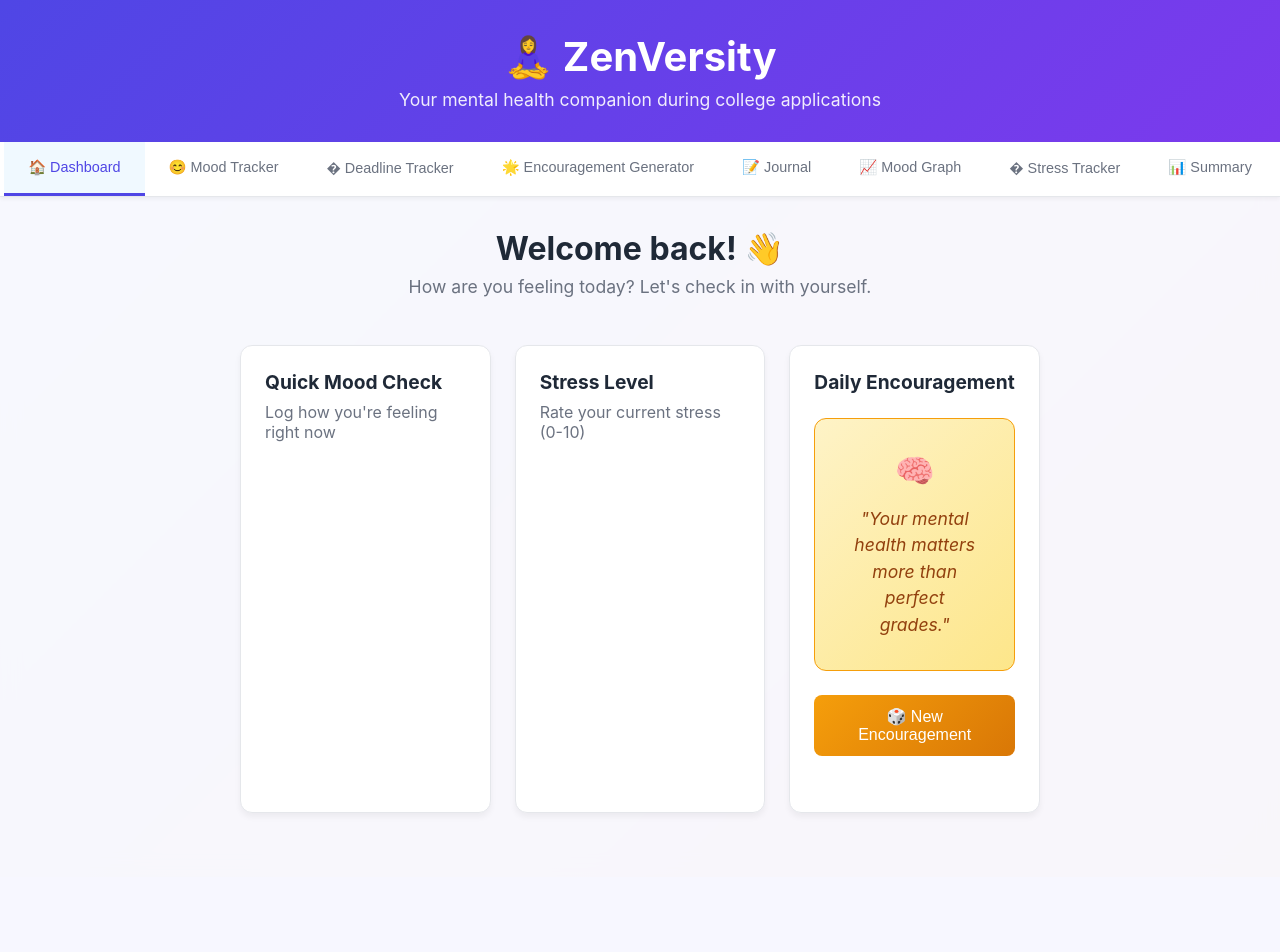
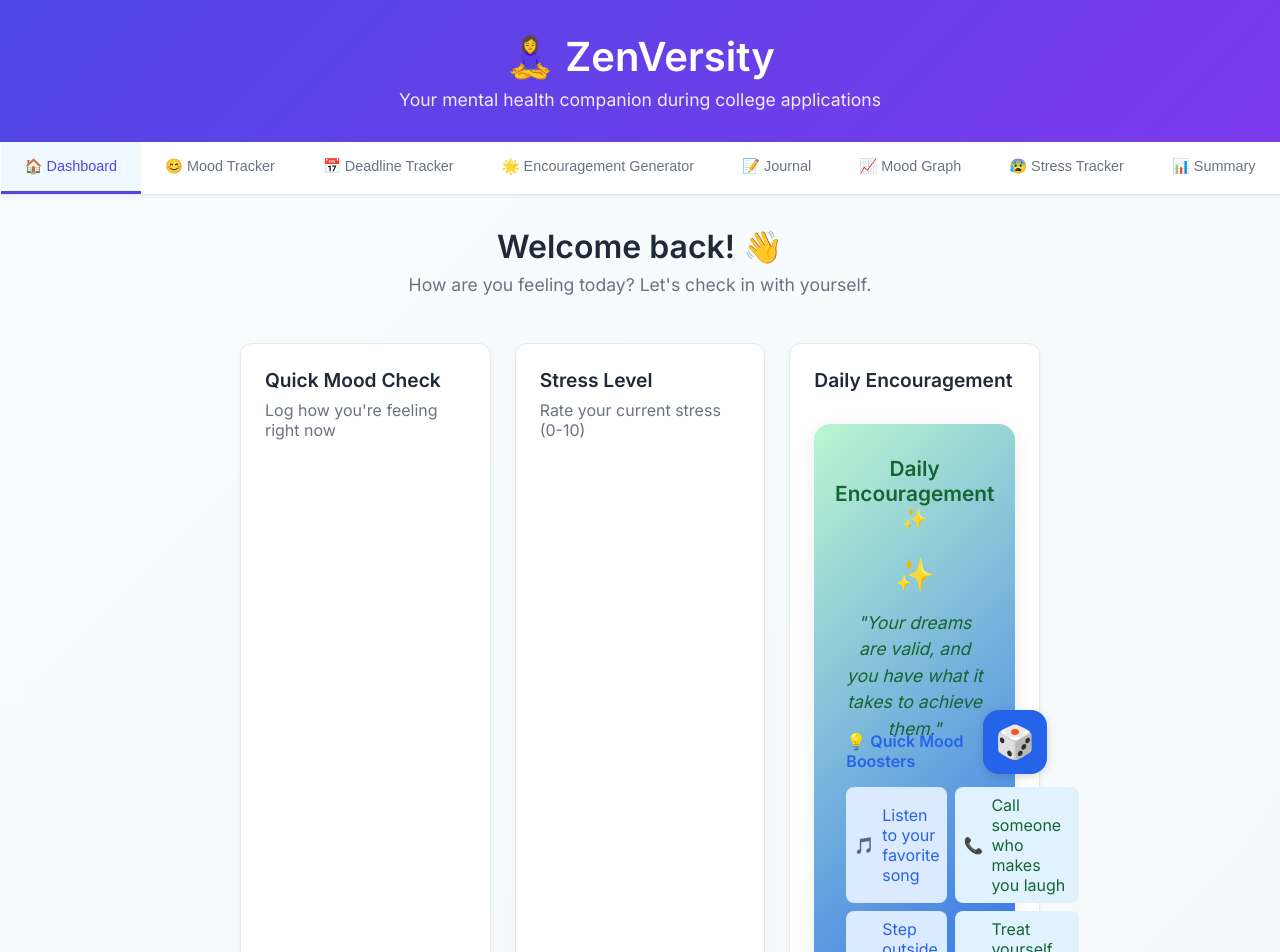
Before and after one commit to Tvenk16/ZenVersity, a React (Vite) app in the folder zenversity/: page / in a window 1280 px wide. Shown: the top 952 px of the page. Before the commit the page ends 877 px from the top, so only its background shows below. Built offline with nearby package versions, Linux system fonts and the light colour scheme.

Commit message:
Updated Encouragement Generator

```diff
--- a/zenversity/src/App.css
+++ b/zenversity/src/App.css
@@ -11,7 +11,7 @@ body, html, #root {
   padding: 0;
   box-sizing: border-box;
   overflow-x: hidden;
-  background: #f7f7ff;
+  background: linear-gradient(135deg, #43e6c2 0%, #009ace 100%);
 }
 
 /* Remove all other UI styles */
--- a/zenversity/src/ZenVersity.jsx
+++ b/zenversity/src/ZenVersity.jsx
@@ -1,5 +1,7 @@
 import React, { useState, useEffect } from 'react';
 import { LineChart, Line, XAxis, YAxis, CartesianGrid, Tooltip, ResponsiveContainer, AreaChart, Area } from 'recharts';
+import './App.css';
+import EncouragementGenerator from './components/EncouragementGenerator';
 
 // Mock data for demo
 const mockMoodData = [
@@ -37,11 +39,11 @@ function ZenVersity() {
   const tabs = [
     { id: 'dashboard', name: '🏠 Dashboard' },
     { id: 'mood', name: '😊 Mood Tracker' },
-    { id: 'deadlines', name: '� Deadline Tracker' },
+    { id: 'deadlines', name: '📅 Deadline Tracker' },
     { id: 'encouragement', name: '🌟 Encouragement Generator' },
     { id: 'journal', name: '📝 Journal' },
     { id: 'moodgraph', name: '📈 Mood Graph' },
-    { id: 'stress', name: '� Stress Tracker' },
+    { id: 'stress', name: '😰 Stress Tracker' },
     { id: 'summary', name: '📊 Summary' }
   ];
 
@@ -69,7 +71,7 @@ function ZenVersity() {
   };
 
   return (
-    <div style={{ minHeight: '100vh', background: 'linear-gradient(135deg, #667eea 0%, #764ba2 100%)' }}>
+    <div style={{ minHeight: '100vh', background: 'linear-gradient(135deg, #66c9eaff 0%, #4b89a2ff 100%)' }}>
       <div style={{ background: 'rgba(255, 255, 255, 0.95)', backdropFilter: 'blur(10px)', minHeight: '100vh' }}>
         {/* Header */}
         <header style={{
@@ -1066,128 +1068,6 @@ function DeadlineTracker({ tasks, setTasks }) {
   );
 }
 
-// Encouragement Generator Component
-function EncouragementGenerator() {
-  const [currentQuote, setCurrentQuote] = useState(null);
-  const [isGenerating, setIsGenerating] = useState(false);
-
-  const encouragementQuotes = [
-    {
-      text: "You are stronger than you think and more capable than you imagine.",
-      emoji: "💪"
-    },
-    {
-      text: "Every college application you complete is a step toward your future.",
-      emoji: "🎓"
-    },
-    {
-      text: "Your worth isn't determined by acceptance letters. You're amazing either way.",
-      emoji: "⭐"
-    },
-    {
-      text: "It's okay to feel overwhelmed. Take it one day at a time.",
-      emoji: "🌅"
-    },
-    {
-      text: "You've overcome challenges before, and you'll overcome this too.",
-      emoji: "🌟"
-    },
-    {
-      text: "Your mental health matters more than perfect grades.",
-      emoji: "🧠"
-    },
-    {
-      text: "Progress, not perfection. You're doing great!",
-      emoji: "📈"
-    },
-    {
-      text: "Remember to breathe, rest, and be kind to yourself.",
-      emoji: "🫁"
-    }
-  ];
-
-  const generateQuote = () => {
-    setIsGenerating(true);
-
-    setTimeout(() => {
-      const randomIndex = Math.floor(Math.random() * encouragementQuotes.length);
-      setCurrentQuote(encouragementQuotes[randomIndex]);
-      setIsGenerating(false);
-    }, 500);
-  };
-
-  React.useEffect(() => {
-    generateQuote();
-  }, []);
-
-  return (
-    <div style={{ textAlign: 'center' }}>
-      <div style={{
-        margin: '1.5rem 0',
-        minHeight: '120px',
-        display: 'flex',
-        alignItems: 'center',
-        justifyContent: 'center'
-      }}>
-        {isGenerating ? (
-          <div style={{
-            display: 'flex',
-            flexDirection: 'column',
-            alignItems: 'center',
-            gap: '0.5rem'
-          }}>
-            <div style={{
-              fontSize: '1.5rem',
-              animation: 'spin 1s linear infinite'
-            }}>🔄</div>
-            <p>Generating encouragement...</p>
-          </div>
-        ) : currentQuote ? (
-          <div style={{
-            background: 'linear-gradient(135deg, #fef3c7 0%, #fde68a 100%)',
-            padding: '2rem',
-            borderRadius: '12px',
-            border: '1px solid #f59e0b',
-            maxWidth: '500px',
-            margin: '0 auto'
-          }}>
-            <div style={{ fontSize: '2rem', marginBottom: '1rem' }}>
-              {currentQuote.emoji}
-            </div>
-            <blockquote style={{
-              fontSize: '1.1rem',
-              fontStyle: 'italic',
-              color: '#92400e',
-              lineHeight: '1.5',
-              margin: 0
-            }}>
-              "{currentQuote.text}"
-            </blockquote>
-          </div>
-        ) : null}
-      </div>
-
-      <button
-        onClick={generateQuote}
-        disabled={isGenerating}
-        style={{
-          background: isGenerating ? '#9ca3af' : 'linear-gradient(135deg, #f59e0b 0%, #d97706 100%)',
-          color: 'white',
-          border: 'none',
-          padding: '0.75rem 1.5rem',
-          borderRadius: '8px',
-          fontSize: '1rem',
-          fontWeight: '500',
-          cursor: isGenerating ? 'not-allowed' : 'pointer',
-          marginBottom: '2rem'
-        }}
-      >
-        {isGenerating ? 'Generating...' : '🎲 New Encouragement'}
-      </button>
-    </div>
-  );
-}
-
 // Insights Page Component
 function InsightsPage({ moodData, stressData }) {
   return (
@@ -1433,129 +1313,69 @@ function MoodGraph({ moodData }) {
 
 // Weekly Summary Component
 function WeeklySummary({ moodData, stressData }) {
-  const avgMood = moodData.length > 0 ?
-    (moodData.reduce((sum, item) => sum + (item.mood || 0), 0) / moodData.length).toFixed(1) : 0;
+  // Calculate averages
+  const avgMood = moodData.length > 0 ? (moodData.reduce((sum, item) => sum + (item.mood || 0), 0) / moodData.length).toFixed(1) : 0;
+  const avgStress = stressData.length > 0 ? (stressData.reduce((sum, item) => sum + (item.level || 0), 0) / stressData.length).toFixed(1) : 0;
 
-  const avgStress = stressData.length > 0 ?
-    (stressData.reduce((sum, item) => sum + (item.level || 0), 0) / stressData.length).toFixed(1) : 0;
+  // Find most common stressors
+  const stressorCounts = {};
+  stressData.forEach(item => {
+    if (item.source) {
+      stressorCounts[item.source] = (stressorCounts[item.source] || 0) + 1;
+    }
+  });
+  const topStressors = Object.entries(stressorCounts)
+    .sort((a, b) => b[1] - a[1])
+    .slice(0, 3);
+
+  // Mood trend (last 7 days)
+  const last7 = moodData.slice(-7);
+  const moodTrend = last7.length > 1 ? last7[last7.length - 1].mood - last7[0].mood : null;
 
   return (
-    <div>
-      <div style={{
-        display: 'grid',
-        gridTemplateColumns: 'repeat(auto-fit, minmax(200px, 1fr))',
-        gap: '1rem',
-        marginBottom: '2rem'
-      }}>
-        <div style={{
-          background: 'white',
-          padding: '1.5rem',
-          borderRadius: '12px',
-          textAlign: 'center',
-          border: '1px solid #e5e7eb',
-          boxShadow: '0 2px 4px rgba(0, 0, 0, 0.05)',
-          borderLeft: '4px solid #10b981'
-        }}>
-          <h4 style={{
-            fontSize: '0.9rem',
-            color: '#6b7280',
-            marginBottom: '0.5rem',
-            textTransform: 'uppercase',
-            fontWeight: '600',
-            letterSpacing: '0.05em'
-          }}>
-            😊 Average Mood
-          </h4>
-          <div style={{
-            fontSize: '2rem',
-            fontWeight: 'bold',
-            color: '#1f2937',
-            marginBottom: '0.25rem'
-          }}>
-            {avgMood}/10
-          </div>
+    <div style={{ maxWidth: '700px', margin: '0 auto', background: 'white', borderRadius: '12px', padding: '2rem', boxShadow: '0 4px 6px rgba(0,0,0,0.05)', border: '1px solid #e5e7eb' }}>
+      <h2 style={{ marginBottom: '2rem', color: '#1f2937', textAlign: 'center' }}>Weekly Summary & Insights</h2>
+      <div style={{ display: 'grid', gridTemplateColumns: 'repeat(auto-fit, minmax(200px, 1fr))', gap: '1rem', marginBottom: '2rem' }}>
+        <div style={{ background: '#f9fafb', borderRadius: '8px', padding: '1rem', textAlign: 'center', border: '1px solid #e5e7eb' }}>
+          <h4 style={{ color: '#6b7280', marginBottom: '0.5rem' }}>😊 Average Mood</h4>
+          <div style={{ fontSize: '2rem', fontWeight: 'bold', color: '#10b981' }}>{avgMood}/10</div>
         </div>
-
-        <div style={{
-          background: 'white',
-          padding: '1.5rem',
-          borderRadius: '12px',
-          textAlign: 'center',
-          border: '1px solid #e5e7eb',
-          boxShadow: '0 2px 4px rgba(0, 0, 0, 0.05)',
-          borderLeft: '4px solid #ef4444'
-        }}>
-          <h4 style={{
-            fontSize: '0.9rem',
-            color: '#6b7280',
-            marginBottom: '0.5rem',
-            textTransform: 'uppercase',
-            fontWeight: '600',
-            letterSpacing: '0.05em'
-          }}>
-            😰 Average Stress
-          </h4>
-          <div style={{
-            fontSize: '2rem',
-            fontWeight: 'bold',
-            color: '#1f2937',
-            marginBottom: '0.25rem'
-          }}>
-            {avgStress}/10
+        <div style={{ background: '#f9fafb', borderRadius: '8px', padding: '1rem', textAlign: 'center', border: '1px solid #e5e7eb' }}>
+          <h4 style={{ color: '#6b7280', marginBottom: '0.5rem' }}>😰 Average Stress</h4>
+          <div style={{ fontSize: '2rem', fontWeight: 'bold', color: '#ef4444' }}>{avgStress}/10</div>
+        </div>
+        <div style={{ background: '#f9fafb', borderRadius: '8px', padding: '1rem', textAlign: 'center', border: '1px solid #e5e7eb' }}>
+          <h4 style={{ color: '#6b7280', marginBottom: '0.5rem' }}>📈 Mood Trend</h4>
+          <div style={{ fontSize: '1.2rem', fontWeight: 'bold', color: moodTrend > 0 ? '#10b981' : moodTrend < 0 ? '#ef4444' : '#6b7280' }}>
+            {moodTrend === null ? 'N/A' : moodTrend > 0 ? `Up ${moodTrend}` : moodTrend < 0 ? `Down ${Math.abs(moodTrend)}` : 'Stable'}
           </div>
         </div>
       </div>
-
+      <div style={{ marginBottom: '2rem' }}>
+        <h3 style={{ color: '#1f2937', marginBottom: '1rem' }}>Top Stressors</h3>
+        {topStressors.length === 0 ? (
+          <div style={{ color: '#6b7280', textAlign: 'center' }}>No stressor data yet.</div>
+        ) : (
+          <ul style={{ listStyle: 'none', padding: 0 }}>
+            {topStressors.map(([source, count], idx) => (
+              <li key={source} style={{ background: '#fef2f2', borderRadius: '8px', border: '1px solid #fecaca', padding: '0.75rem', marginBottom: '0.5rem', display: 'flex', alignItems: 'center' }}>
+                <span style={{ fontWeight: 'bold', color: '#dc2626', marginRight: '1rem' }}>{idx + 1}.</span>
+                <span style={{ flex: 1, color: '#374151' }}>{source}</span>
+                <span style={{ fontSize: '0.8rem', color: '#6b7280' }}>{count} times</span>
+              </li>
+            ))}
+          </ul>
+        )}
+      </div>
       <div>
-        <h4 style={{ color: '#1f2937', marginBottom: '1rem' }}>💡 Weekly Insights</h4>
-        <div>
-          {avgMood >= 7 && (
-            <div style={{
-              display: 'flex',
-              alignItems: 'center',
-              gap: '0.75rem',
-              padding: '0.75rem',
-              borderRadius: '8px',
-              marginBottom: '0.5rem',
-              fontSize: '0.9rem',
-              background: '#f0fdf4',
-              color: '#166534',
-              border: '1px solid #bbf7d0'
-            }}>
-              <span style={{ fontSize: '1.2rem' }}>😊</span>
-              <span>Great week for mood! Your average was {avgMood}/10.</span>
-            </div>
-          )}
-          {avgStress >= 7 && (
-            <div style={{
-              display: 'flex',
-              alignItems: 'center',
-              gap: '0.75rem',
-              padding: '0.75rem',
-              borderRadius: '8px',
-              marginBottom: '0.5rem',
-              fontSize: '0.9rem',
-              background: '#fef3c7',
-              color: '#92400e',
-              border: '1px solid #fde68a'
-            }}>
-              <span style={{ fontSize: '1.2rem' }}>⚠️</span>
-              <span>High stress levels detected ({avgStress}/10). Time for stress management?</span>
-            </div>
-          )}
-          {moodData.length === 0 && stressData.length === 0 && (
-            <div style={{
-              textAlign: 'center',
-              padding: '2rem',
-              color: '#6b7280',
-              background: '#f9fafb',
-              borderRadius: '8px',
-              border: '1px solid #e5e7eb'
-            }}>
-              <p>Track more data throughout the week to get personalized insights!</p>
-            </div>
-          )}
-        </div>
+        <h3 style={{ color: '#1f2937', marginBottom: '1rem' }}>Weekly Insights</h3>
+        <ul style={{ listStyle: 'none', padding: 0 }}>
+          {avgMood >= 7 && <li style={{ background: '#f0fdf4', color: '#166534', border: '1px solid #bbf7d0', borderRadius: '8px', padding: '0.75rem', marginBottom: '0.5rem' }}>😊 Great week for mood! Keep it up.</li>}
+          {avgStress >= 7 && <li style={{ background: '#fef3c7', color: '#92400e', border: '1px solid #fde68a', borderRadius: '8px', padding: '0.75rem', marginBottom: '0.5rem' }}>⚠️ High stress detected. Try some relaxation techniques.</li>}
+          {moodTrend > 0 && <li style={{ background: '#f0fdf4', color: '#166534', border: '1px solid #bbf7d0', borderRadius: '8px', padding: '0.75rem', marginBottom: '0.5rem' }}>📈 Your mood improved this week!</li>}
+          {moodTrend < 0 && <li style={{ background: '#fee2e2', color: '#991b1b', border: '1px solid #fecaca', borderRadius: '8px', padding: '0.75rem', marginBottom: '0.5rem' }}>📉 Mood dropped this week. Take care of yourself.</li>}
+          {topStressors.length === 0 && <li style={{ color: '#6b7280', textAlign: 'center' }}>Log more stress data to see insights.</li>}
+        </ul>
       </div>
     </div>
   );
--- a/zenversity/src/components/EncouragementGenerator.jsx
+++ b/zenversity/src/components/EncouragementGenerator.jsx
@@ -102,49 +102,107 @@ const EncouragementGenerator = () => {
   }, []);
 
   return (
-    <div className="encouragement-generator bg-white rounded-lg shadow p-6 mb-6 w-full max-w-md mx-auto">
-      <h3 className="text-xl font-bold mb-4 text-center">Daily Encouragement ✨</h3>
-      <div className="quote-container mb-4">
-        {isGenerating ? (
-          <div className="generating flex flex-col items-center">
-            <div className="spinner text-3xl mb-2">🔄</div>
-            <p>Generating encouragement...</p>
-          </div>
-        ) : currentQuote ? (
-          <div className="quote-card flex flex-col items-center">
-            <div className="quote-emoji text-4xl mb-2">{currentQuote.emoji}</div>
-            <blockquote className="quote-text italic text-center">"{currentQuote.text}"</blockquote>
-          </div>
-        ) : (
-          <div className="quote-placeholder">
-            <p>Click the button below for some encouragement!</p>
-          </div>
-        )}
+    <div style={{
+      background: 'linear-gradient(135deg, #bbf7d0 0%, #2563eb 100%)',
+      borderRadius: '16px',
+      boxShadow: '0 6px 20px rgba(0,0,0,0.08)',
+      padding: '2rem',
+      maxWidth: '400px',
+      margin: '2rem auto',
+      position: 'relative',
+      display: 'flex',
+      flexDirection: 'column',
+      alignItems: 'center',
+    }}>
+      <h3 style={{ fontSize: '1.3rem', fontWeight: 600, marginBottom: '1.5rem', color: '#166534', textAlign: 'center' }}>
+        Daily Encouragement ✨
+      </h3>
+      <div style={{ minHeight: '120px', width: '100%', marginBottom: '1.5rem', display: 'flex', alignItems: 'center', justifyContent: 'center', position: 'relative' }}>
+        <div
+          style={{
+            opacity: isGenerating ? 0 : 1,
+            transition: 'opacity 0.5s',
+            position: 'absolute',
+            width: '100%',
+            left: 0,
+            top: 0,
+            display: 'flex',
+            flexDirection: 'column',
+            alignItems: 'center',
+          }}
+        >
+          {currentQuote && (
+            <div style={{ display: 'flex', flexDirection: 'column', alignItems: 'center' }}>
+              <div style={{ fontSize: '2rem', marginBottom: '1rem', color: '#166534' }}>{currentQuote.emoji}</div>
+              <blockquote style={{ fontSize: '1.1rem', fontStyle: 'italic', color: '#166534', lineHeight: '1.5', margin: 0, textAlign: 'center' }}>
+                "{currentQuote.text}"
+              </blockquote>
+            </div>
+          )}
+        </div>
+        <div
+          style={{
+            opacity: isGenerating ? 1 : 0,
+            transition: 'opacity 0.5s',
+            position: 'absolute',
+            width: '100%',
+            left: 0,
+            top: 0,
+            display: 'flex',
+            flexDirection: 'column',
+            alignItems: 'center',
+            pointerEvents: 'none',
+          }}
+        >
+          <div style={{ fontSize: '2rem', marginBottom: '0.5rem', color: '#2563eb' }}>🔄</div>
+        </div>
       </div>
+      {/* Blue tab with dice emoji */}
       <button
         onClick={generateQuote}
         disabled={isGenerating}
-        className="bg-purple-500 text-white px-4 py-2 rounded shadow hover:bg-purple-600 w-full mb-4"
+        style={{
+          position: 'absolute',
+          right: '-32px',
+          top: '50%',
+          transform: 'translateY(-50%)',
+          background: '#2563eb',
+          color: 'white',
+          border: 'none',
+          borderRadius: '16px',
+          width: '64px',
+          height: '64px',
+          fontSize: '2rem',
+          fontWeight: 'bold',
+          boxShadow: '0 2px 8px rgba(0, 0, 0, 0.15)',
+          cursor: isGenerating ? 'not-allowed' : 'pointer',
+          display: 'flex',
+          alignItems: 'center',
+          justifyContent: 'center',
+          transition: 'background 0.2s',
+        }}
+        title="Generate encouragement"
       >
-        {isGenerating ? 'Generating...' : '🎲 New Encouragement'}
+        🎲
       </button>
-      <div className="encouragement-tips">
-        <h4 className="font-semibold mb-2">💡 Quick Mood Boosters</h4>
-        <div className="grid grid-cols-2 gap-2">
-          <div className="tip-item bg-blue-100 rounded p-2 flex items-center gap-2">
-            <span className="tip-emoji">🎵</span>
+      {/* Quick Mood Boosters section */}
+      <div style={{ marginTop: '2rem', width: '100%' }}>
+        <h4 style={{ fontWeight: 600, marginBottom: '1rem', color: '#2563eb' }}>💡 Quick Mood Boosters</h4>
+        <div style={{ display: 'grid', gridTemplateColumns: '1fr 1fr', gap: '0.5rem' }}>
+          <div style={{ background: '#dbeafe', borderRadius: '8px', padding: '0.5rem', display: 'flex', alignItems: 'center', gap: '0.5rem', color: '#2563eb' }}>
+            <span>🎵</span>
             <span>Listen to your favorite song</span>
           </div>
-          <div className="tip-item bg-green-100 rounded p-2 flex items-center gap-2">
-            <span className="tip-emoji">📞</span>
+          <div style={{ background: '#e0f2fe', borderRadius: '8px', padding: '0.5rem', display: 'flex', alignItems: 'center', gap: '0.5rem', color: '#166534' }}>
+            <span>📞</span>
             <span>Call someone who makes you laugh</span>
           </div>
-          <div className="tip-item bg-yellow-100 rounded p-2 flex items-center gap-2">
-            <span className="tip-emoji">🌳</span>
+          <div style={{ background: '#dbeafe', borderRadius: '8px', padding: '0.5rem', display: 'flex', alignItems: 'center', gap: '0.5rem', color: '#2563eb' }}>
+            <span>🌳</span>
             <span>Step outside for fresh air</span>
           </div>
-          <div className="tip-item bg-purple-100 rounded p-2 flex items-center gap-2">
-            <span className="tip-emoji">🍫</span>
+          <div style={{ background: '#e0f2fe', borderRadius: '8px', padding: '0.5rem', display: 'flex', alignItems: 'center', gap: '0.5rem', color: '#166534' }}>
+            <span>🍫</span>
             <span>Treat yourself to something nice</span>
           </div>
         </div>
--- a/zenversity/src/components/Journal.jsx
+++ b/zenversity/src/components/Journal.jsx
@@ -76,7 +76,8 @@ const Journal = ({ userId = 'demoUser' }) => {
 
   const usePrompt = (prompt) => {
     setSelectedPrompt(prompt);
-    setEntry(entry + (entry ? '\n\n' : '') + prompt + '\n\n');
+    // Only set the prompt, do not append it to the entry
+    // setEntry(entry + (entry ? '\n\n' : '') + prompt + '\n\n');
   };
 
   const getWordCount = () => {
```
